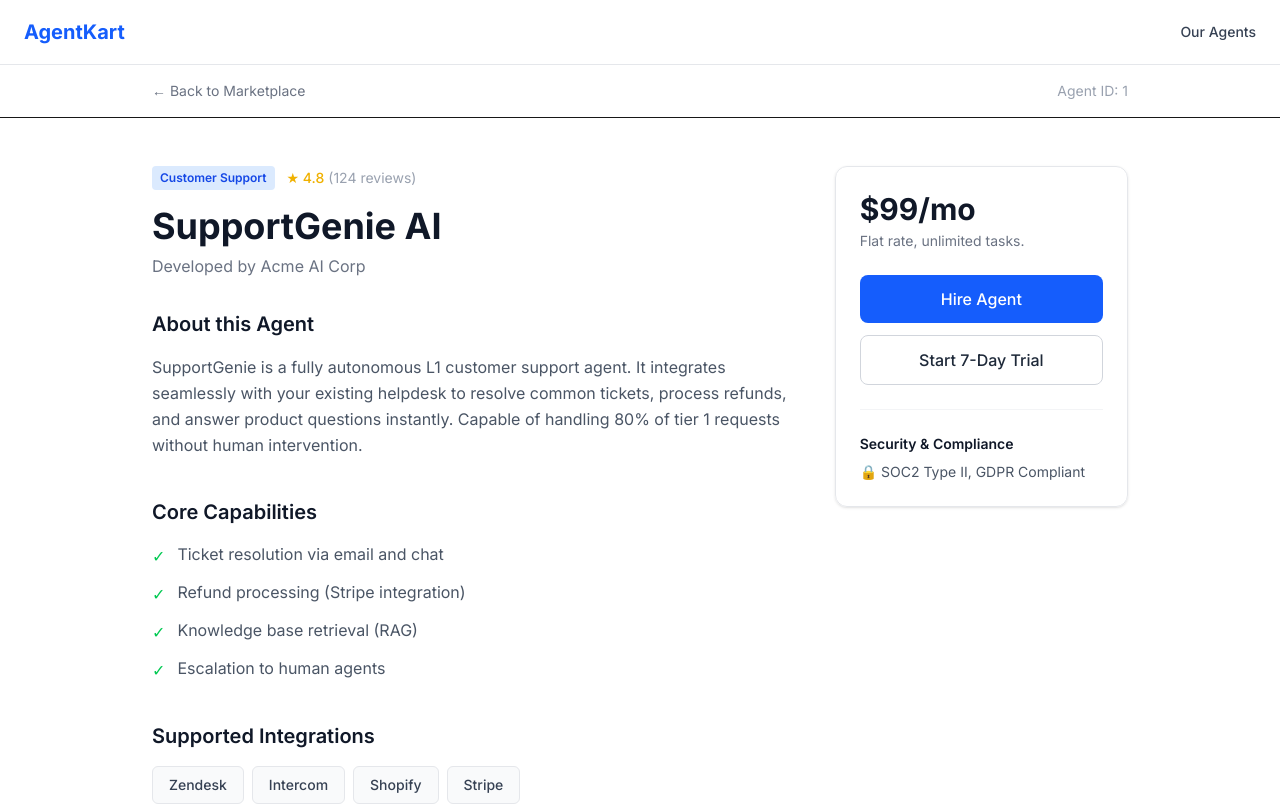
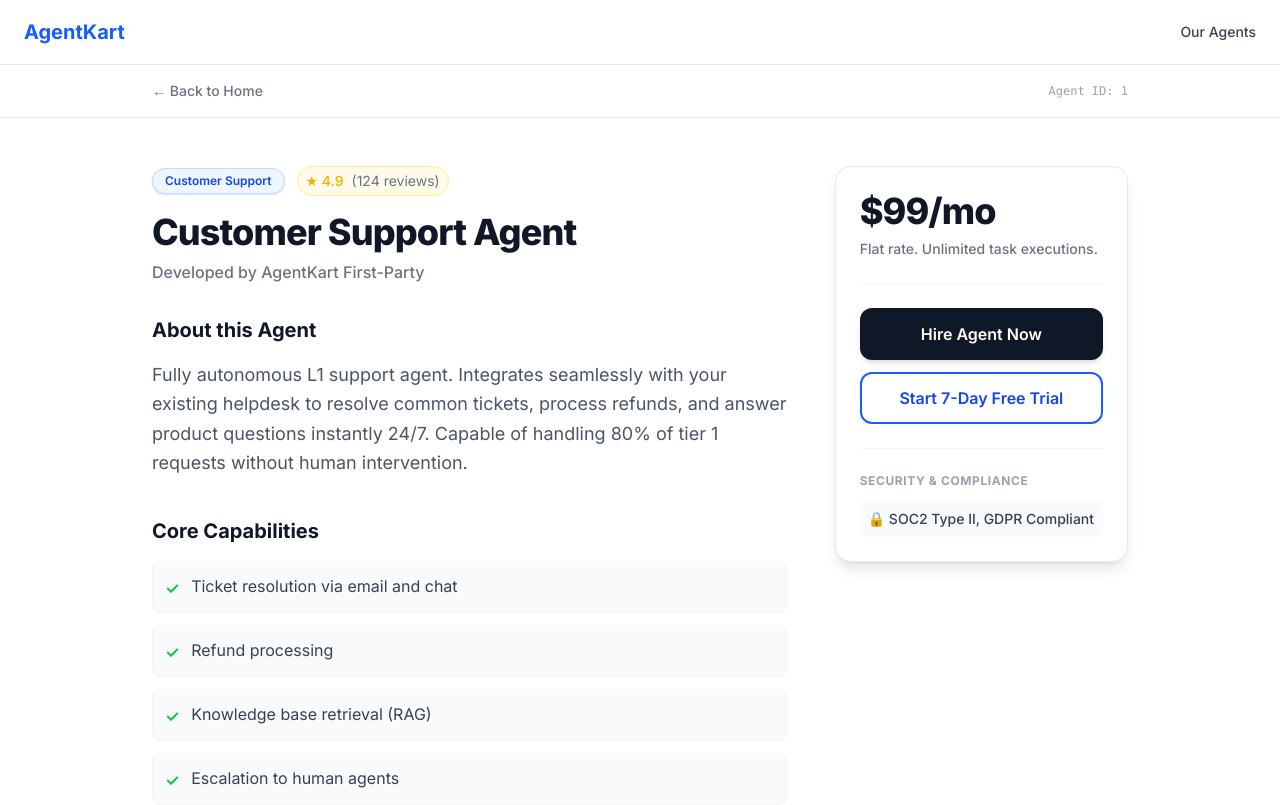
Before and after one commit to ranjeet258/AgentKart, a Next.js app in the folder apps/web/: page /agents/1 in a window 1280 px wide. Shown: the top 805 px of the page. Built offline with nearby package versions, Linux system fonts and the light colour scheme.

Commit message:
Wire up agents and trial buttons across homepage and profile

```diff
--- a/apps/web/src/app/agents/[id]/page.tsx
+++ b/apps/web/src/app/agents/[id]/page.tsx
@@ -1,36 +1,44 @@
-import React from 'react';
+"use client";
+
+import React, { useState } from 'react';
 import Link from 'next/link';
+import { agentsData } from '@/lib/agentsData';
 
 export default function AgentProfilePage({ params }: { params: { id: string } }) {
-  // In a real app, fetch data from our core-api using params.id
-  const agent = {
-    id: params.id,
-    name: 'SupportGenie AI',
-    developer: 'Acme AI Corp',
-    category: 'Customer Support',
-    rating: 4.8,
-    reviews: 124,
-    price: '$99/mo',
-    description: 'SupportGenie is a fully autonomous L1 customer support agent. It integrates seamlessly with your existing helpdesk to resolve common tickets, process refunds, and answer product questions instantly. Capable of handling 80% of tier 1 requests without human intervention.',
-    capabilities: [
-      'Ticket resolution via email and chat',
-      'Refund processing (Stripe integration)',
-      'Knowledge base retrieval (RAG)',
-      'Escalation to human agents'
-    ],
-    integrations: ['Zendesk', 'Intercom', 'Shopify', 'Stripe'],
-    security: 'SOC2 Type II, GDPR Compliant'
+  const [loading, setLoading] = useState(false);
+  const [trialStarted, setTrialStarted] = useState(false);
+
+  const agent = agentsData[params.id];
+
+  if (!agent) {
+    return (
+      <main className="min-h-screen bg-white flex items-center justify-center">
+        <div className="text-center">
+          <h1 className="text-2xl font-bold text-gray-900 mb-2">Agent Not Found</h1>
+          <p className="text-gray-500 mb-6">The agent you are looking for does not exist in our registry.</p>
+          <Link href="/" className="text-blue-600 hover:underline">Return Home</Link>
+        </div>
+      </main>
+    );
+  }
+
+  const handleStartTrial = () => {
+    setLoading(true);
+    setTimeout(() => {
+      setLoading(false);
+      setTrialStarted(true);
+    }, 1200);
   };
 
   return (
     <main className="min-h-screen bg-white">
       {/* Top Nav / Breadcrumb */}
-      <div className="border-b">
+      <div className="border-b border-gray-200">
         <div className="max-w-5xl mx-auto px-6 py-4 flex items-center justify-between text-sm">
-          <Link href="/marketplace" className="text-gray-500 hover:text-blue-600 transition">
-            ← Back to Marketplace
+          <Link href="/" className="text-gray-500 hover:text-blue-600 transition font-medium">
+            ← Back to Home
           </Link>
-          <span className="text-gray-400">Agent ID: {agent.id}</span>
+          <span className="text-gray-400 font-mono text-xs">Agent ID: {agent.id}</span>
         </div>
       </div>
 
@@ -40,30 +48,32 @@
           {/* Main Info */}
           <div className="lg:col-span-2">
             <div className="flex items-center gap-3 mb-4">
-              <span className="bg-blue-100 text-blue-700 text-xs font-semibold px-2 py-1 rounded">
+              <span className="bg-blue-50 border border-blue-200 text-blue-700 text-xs font-semibold px-3 py-1 rounded-full shadow-sm">
                 {agent.category}
               </span>
-              <div className="flex items-center gap-1 text-yellow-500 text-sm font-medium">
-                ★ {agent.rating} <span className="text-gray-400 font-normal">({agent.reviews} reviews)</span>
+              <div className="flex items-center gap-1 text-yellow-500 text-sm font-medium bg-yellow-50 px-2 py-1 rounded-full border border-yellow-200">
+                ★ {agent.rating} <span className="text-gray-500 font-normal ml-1">({agent.reviews} reviews)</span>
               </div>
             </div>
 
-            <h1 className="text-4xl font-bold mb-2 text-gray-900">{agent.name}</h1>
-            <p className="text-gray-500 mb-8">Developed by {agent.developer}</p>
+            <h1 className="text-4xl font-extrabold mb-2 text-gray-900 tracking-tight">{agent.name}</h1>
+            <p className="text-gray-500 mb-8 font-medium">Developed by {agent.developer}</p>
 
             <section className="mb-10">
-              <h2 className="text-xl font-semibold mb-4 text-gray-900">About this Agent</h2>
-              <p className="text-gray-600 leading-relaxed">
+              <h2 className="text-xl font-bold mb-4 text-gray-900 flex items-center gap-2">
+                About this Agent
+              </h2>
+              <p className="text-gray-600 leading-relaxed text-lg">
                 {agent.description}
               </p>
             </section>
 
             <section className="mb-10">
-              <h2 className="text-xl font-semibold mb-4 text-gray-900">Core Capabilities</h2>
+              <h2 className="text-xl font-bold mb-4 text-gray-900">Core Capabilities</h2>
               <ul className="space-y-3">
                 {agent.capabilities.map((cap, i) => (
-                  <li key={i} className="flex items-start gap-3 text-gray-600">
-                    <span className="text-green-500 mt-0.5">✓</span>
+                  <li key={i} className="flex items-start gap-3 text-gray-700 bg-gray-50 p-3 rounded-lg border border-gray-100">
+                    <span className="text-green-500 mt-0.5 font-bold">✓</span>
                     {cap}
                   </li>
                 ))}
@@ -71,10 +81,10 @@
             </section>
 
             <section>
-              <h2 className="text-xl font-semibold mb-4 text-gray-900">Supported Integrations</h2>
+              <h2 className="text-xl font-bold mb-4 text-gray-900">Supported Integrations</h2>
               <div className="flex flex-wrap gap-2">
                 {agent.integrations.map((integration, i) => (
-                  <span key={i} className="border border-gray-200 bg-gray-50 text-gray-700 px-4 py-2 rounded-md text-sm font-medium">
+                  <span key={i} className="border border-gray-200 bg-white text-gray-700 px-4 py-2 rounded-lg text-sm font-semibold shadow-sm hover:border-blue-300 transition cursor-default">
                     {integration}
                   </span>
                 ))}
@@ -84,22 +94,43 @@
 
           {/* Action Sidebar */}
           <div>
-            <div className="border border-gray-200 rounded-xl p-6 shadow-sm sticky top-8">
-              <div className="mb-6">
-                <span className="text-3xl font-bold text-gray-900">{agent.price}</span>
-                <span className="text-gray-500 block text-sm mt-1">Flat rate, unlimited tasks.</span>
+            <div className="border border-gray-200 rounded-2xl p-6 shadow-lg bg-white sticky top-8">
+              <div className="mb-6 pb-6 border-b border-gray-100">
+                <span className="text-4xl font-extrabold text-gray-900 tracking-tight">{agent.price}</span>
+                <span className="text-gray-500 block text-sm mt-2 font-medium">Flat rate. Unlimited task executions.</span>
               </div>
 
-              <button className="w-full bg-blue-600 hover:bg-blue-700 text-white font-medium py-3 rounded-lg transition mb-3">
-                Hire Agent
-              </button>
-              <button className="w-full bg-white border border-gray-300 hover:bg-gray-50 text-gray-800 font-medium py-3 rounded-lg transition">
-                Start 7-Day Trial
-              </button>
+              {!trialStarted ? (
+                <>
+                  <button className="w-full bg-gray-900 hover:bg-black text-white font-semibold py-3.5 rounded-xl transition shadow-md mb-3">
+                    Hire Agent Now
+                  </button>
+                  <button
+                    onClick={handleStartTrial}
+                    disabled={loading}
+                    className="w-full bg-white border-2 border-blue-600 hover:bg-blue-50 text-blue-700 font-semibold py-3 rounded-xl transition flex items-center justify-center gap-2"
+                  >
+                    {loading ? (
+                      <span className="animate-pulse">Provisioning Agent...</span>
+                    ) : (
+                      'Start 7-Day Free Trial'
+                    )}
+                  </button>
+                </>
+              ) : (
+                <div className="bg-green-50 border border-green-200 rounded-xl p-4 text-center">
+                  <div className="w-12 h-12 bg-green-100 text-green-600 rounded-full flex items-center justify-center mx-auto mb-3 text-xl font-bold">✓</div>
+                  <h3 className="font-bold text-green-800 mb-1">Trial Activated!</h3>
+                  <p className="text-sm text-green-700 mb-4">Your agent is spinning up.</p>
+                  <button className="w-full bg-green-600 hover:bg-green-700 text-white font-medium py-2 rounded-lg transition shadow-sm text-sm">
+                    Open Agent Dashboard
+                  </button>
+                </div>
+              )}
 
               <div className="mt-6 pt-6 border-t border-gray-100">
-                <h3 className="text-sm font-semibold text-gray-900 mb-2">Security & Compliance</h3>
-                <p className="text-sm text-gray-600 flex items-center gap-2">
+                <h3 className="text-xs font-bold text-gray-400 uppercase tracking-wider mb-3">Security & Compliance</h3>
+                <p className="text-sm text-gray-700 flex items-center gap-2 font-medium bg-gray-50 p-2 rounded-md">
                   🔒 {agent.security}
                 </p>
               </div>
--- /dev/null
+++ b/apps/web/src/lib/agentsData.ts
@@ -0,0 +1,88 @@
+export interface Agent {
+  id: string;
+  name: string;
+  developer: string;
+  category: string;
+  rating: number;
+  reviews: number;
+  price: string;
+  description: string;
+  capabilities: string[];
+  integrations: string[];
+  security: string;
+}
+
+export const agentsData: Record<string, Agent> = {
+  '1': {
+    id: '1',
+    name: 'Customer Support Agent',
+    developer: 'AgentKart First-Party',
+    category: 'Customer Support',
+    rating: 4.9,
+    reviews: 124,
+    price: '$99/mo',
+    description: 'Fully autonomous L1 support agent. Integrates seamlessly with your existing helpdesk to resolve common tickets, process refunds, and answer product questions instantly 24/7. Capable of handling 80% of tier 1 requests without human intervention.',
+    capabilities: [
+      'Ticket resolution via email and chat',
+      'Refund processing',
+      'Knowledge base retrieval (RAG)',
+      'Escalation to human agents'
+    ],
+    integrations: ['Zendesk', 'Intercom', 'Shopify', 'Stripe'],
+    security: 'SOC2 Type II, GDPR Compliant'
+  },
+  '2': {
+    id: '2',
+    name: 'Sales Agent',
+    developer: 'AgentKart First-Party',
+    category: 'Sales',
+    rating: 4.8,
+    reviews: 89,
+    price: '$250/mo',
+    description: 'Autonomous outbound SDR that researches prospects, writes highly personalized cold emails, and manages follow-ups directly in Salesforce to book meetings on your calendar.',
+    capabilities: [
+      'Automated prospect research',
+      'Hyper-personalized cold outreach',
+      'Objection handling',
+      'Calendar booking'
+    ],
+    integrations: ['Salesforce', 'HubSpot', 'Gmail', 'LinkedIn'],
+    security: 'SOC2 Type II, GDPR Compliant'
+  },
+  '3': {
+    id: '3',
+    name: 'Marketing Agent',
+    developer: 'AgentKart First-Party',
+    category: 'Marketing',
+    rating: 4.7,
+    reviews: 210,
+    price: '$150/mo',
+    description: 'Your complete digital marketing assistant. Generates SEO-optimized content, schedules social media posts across platforms, and continuously analyzes ad campaign performance to suggest optimizations.',
+    capabilities: [
+      'SEO Content Generation',
+      'Social Media Scheduling',
+      'Ad Performance Analytics',
+      'A/B Testing Copy'
+    ],
+    integrations: ['Twitter', 'LinkedIn', 'Google Ads', 'WordPress'],
+    security: 'SOC2 Type II'
+  },
+  'ceo-1': {
+    id: 'ceo-1',
+    name: 'CEO Router Agent',
+    developer: 'AgentKart First-Party',
+    category: 'Management',
+    rating: 5.0,
+    reviews: 12,
+    price: '$500/mo',
+    description: 'The master router agent. Receives high-level company objectives, breaks them down into sub-tasks, and orchestrates the Customer Support, Sales, and Marketing agents to achieve the goals autonomously.',
+    capabilities: [
+      'Task breakdown & orchestration',
+      'Cross-agent memory sharing',
+      'Executive summary reporting',
+      'Goal tracking'
+    ],
+    integrations: ['Slack', 'Microsoft Teams', 'Notion'],
+    security: 'SOC2 Type II, Enterprise Grade'
+  }
+};
```
Also changed, not shown: apps/web/src/components/marketplace/OrgChart.tsx (+16 -38 lines).
